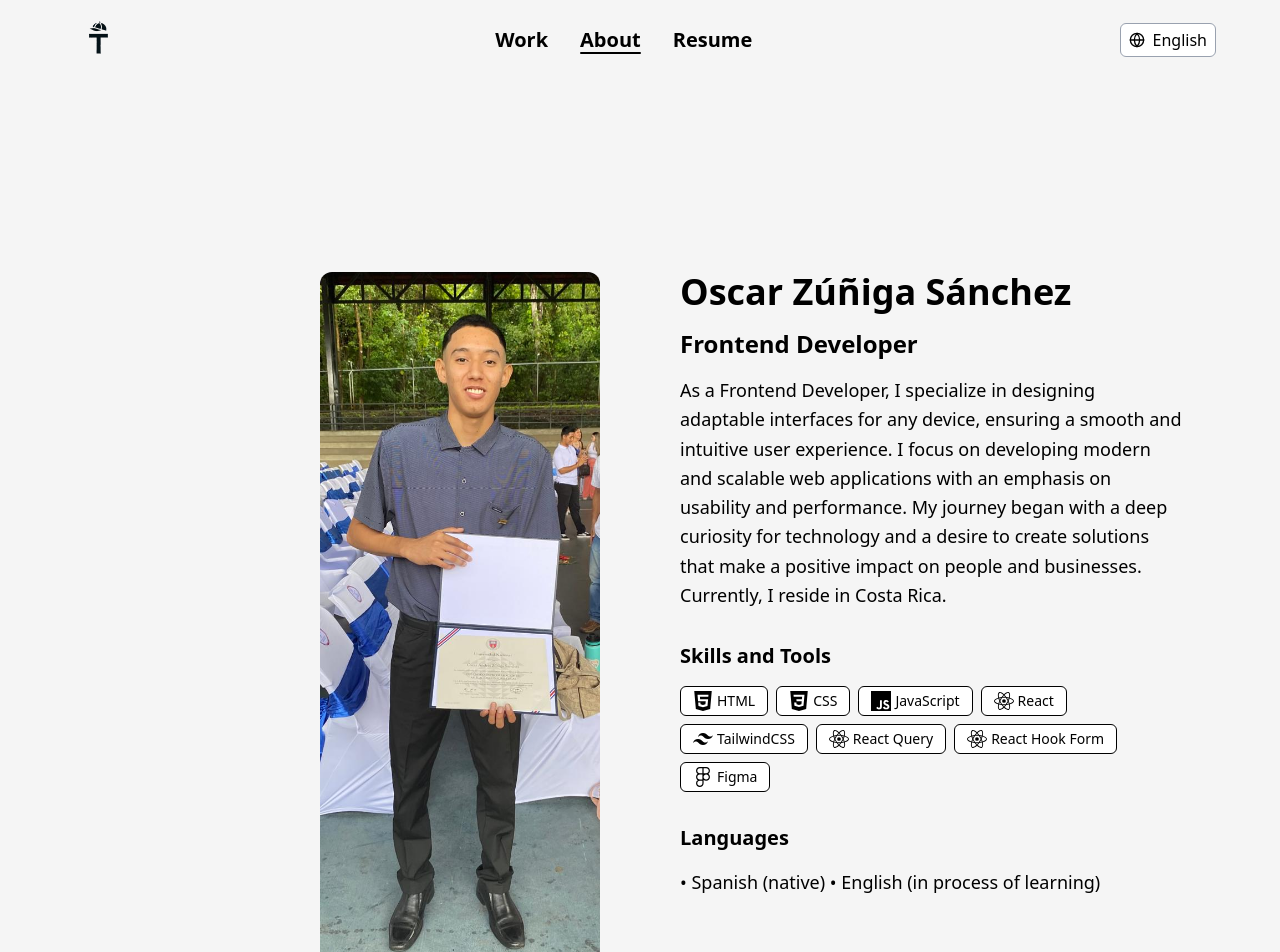
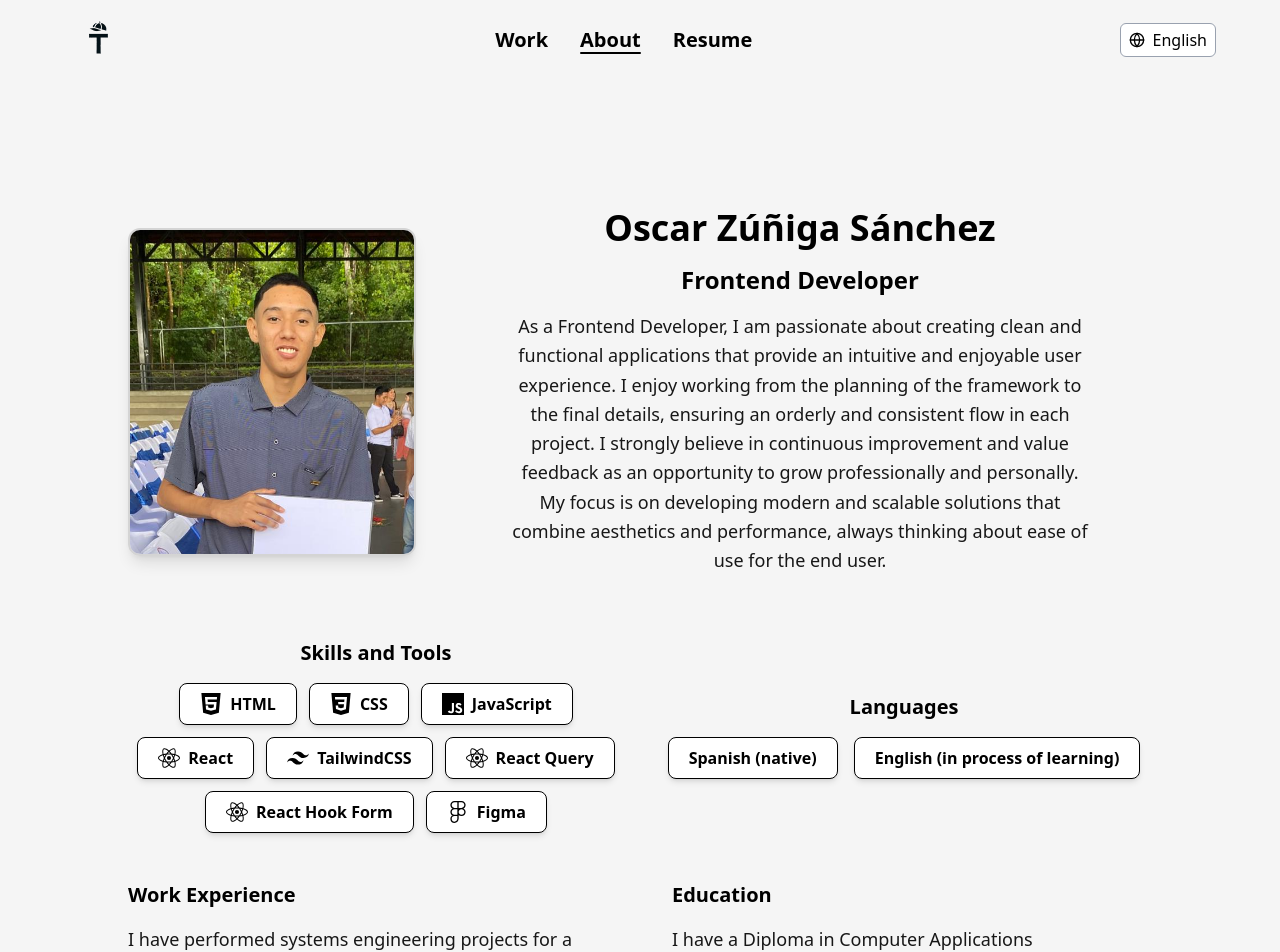
Before and after one commit to TosTar21/Portafolio_TosTar, a React (Vite) app: page /about in a window 1280 px wide. Shown: the top 952 px of the page. Built offline with nearby package versions, Linux system fonts and the light colour scheme.

Commit message:
refactor: I changed the structure of the page about me

```diff
--- a/src/components/Sections/AboutMe.tsx
+++ b/src/components/Sections/AboutMe.tsx
@@ -1,4 +1,14 @@
-import { SiCss3, SiFigma, SiHtml5, SiJavascript, SiReact, SiTailwindcss, SiTypescript } from "react-icons/si";
+import React from "react";
+import { FaGithub, FaExternalLinkAlt } from "react-icons/fa";
+import {
+  SiCss3,
+  SiFigma,
+  SiHtml5,
+  SiJavascript,
+  SiReact,
+  SiTailwindcss,
+  SiTypescript,
+} from "react-icons/si";
 import { aboutData } from "../../data/about";
 import { useLanguage } from "../../hooks/useLanguage";
 import { useTheme } from "../../hooks/useTheme";
@@ -9,7 +19,6 @@ const AboutMe = () => {
   const { language } = useLanguage();
   const about = aboutData[language];
 
-  // Mapeo de cada skill a su ícono y URL oficial
   const techData: { [key: string]: { icon: React.ComponentType<{ size?: number }>, link: string } } = {
     HTML: { icon: SiHtml5, link: "https://www.w3schools.com/html/" },
     CSS: { icon: SiCss3, link: "https://www.w3schools.com/Css/" },
@@ -25,40 +34,53 @@ const AboutMe = () => {
   return (
 <motion.section
   className={`
-        min-h-screen w-full flex flex-col items-center
-        pt-12 md:pt-36 px-6 md:px-12 transition-all duration-500
+    min-h-screen w-full flex flex-col items-center justify-center
+    pt-12 md:pt-20 px-6 md:px-12 transition-all duration-500
     ${isDarkMode ? "bg-neutral-800 text-white" : "bg-neutral-100 text-black"}
   `}
   initial={{ opacity: 0, y: 50 }}
   animate={{ opacity: 1, y: 0 }}
   transition={{ duration: 1, ease: "easeOut" }}
 >
-      {/* Sección Superior: Imagen y Datos Básicos */}
-      <div className="max-w-7xl w-full mx-auto grid grid-cols-1 md:grid-cols-2 gap-10 md:gap-20 items-start">
-        {/* Columna de la imagen */}
-        <div className="relative flex justify-center md:justify-end">
+  <div className="max-w-5xl w-full mx-auto flex flex-col items-center gap-16">
+    {/* Fila 1: Imagen */}
+    <div className="flex flex-col md:flex-row items-center justify-center gap-8 w-full">
+
+    <div
+      className={`
+        flex-shrink-0 transition-transform duration-300
+        hover:scale-105 hover:shadow-2xl
+        `}
+        >
       <img
         src={about.image}
         alt={about.name}
-  className="
-    rounded-xl
-    w-auto       /* El ancho se ajusta automáticamente a su contenido */
-    h-auto       /* La altura se ajusta automáticamente a su contenido */
-    max-w-[200px]  /* Máximo de 200px en pantallas pequeñas */
-    md:max-w-[280px] /* Máximo de 280px en pantallas medianas en adelante */
-"
+        className={`
+          w-60 h-70 md:w-72 md:h-82 rounded-xl
+          object-cover object-[top]
+          border-2 shadow-lg
+          ${isDarkMode ? "border-neutral-600" : "border-neutral-300"}
+          transition-transform duration-300
+          `}
           />
     </div>
 
-        {/* Columna de texto */}
-        <div className="flex flex-col space-y-4 justify-center">
+    {/* Fila 2: Texto */}
+    <div className="flex flex-col space-y-4 text-center items-center w-full px-2 md:px-16">
       <h2 className="text-3xl md:text-4xl font-bold">{about.name}</h2>
-          <h3 className="text-xl md:text-2xl font-semibold">{about.title}</h3>
-          <p className="text-base md:text-lg leading-relaxed">{about.description}</p>
+      <h3 className="text-xl md:text-2xl font-semibold text-primary">{about.title}</h3>
+      <p className="text-base md:text-lg leading-relaxed opacity-90 max-w-2xl mx-auto">
+        {about.description}
+      </p>
+    </div>
+          </div>
 
+    {/* Fila 3: Skills y Languages */}
+    <div className="flex flex-col md:flex-row gap-8 w-full justify-center items-center">
       {/* Skills */}
-          <h4 className="text-lg md:text-xl font-bold mt-4">{about.skillsTitle}</h4>
-          <div className="flex flex-wrap gap-2">
+      <div className="flex-1 flex flex-col items-center">
+        <h4 className="text-lg md:text-xl font-bold">{about.skillsTitle}</h4>
+       <div className="flex flex-wrap gap-3 mt-4 justify-center">
   {about.skills.map((skill, i) => {
     const tech = techData[skill] || { icon: SiReact, link: "https://reactjs.org" };
     const IconComponent = tech.icon;
@@ -68,42 +90,51 @@ const AboutMe = () => {
         href={tech.link}
         target="_blank"
         rel="noopener noreferrer"
-                  className={`
-                    inline-flex items-center gap-1 border px-3 py-1 rounded-md text-sm font-medium
-                    transition-colors hover:bg-opacity-90
-                    ${isDarkMode ? "border-white bg-[#262626] text-white" : "border-black bg-white text-black"}
+        className={`inline-flex items-center gap-2 border px-5 py-2 rounded-lg text-base font-semibold shadow-md
+          transition-transform duration-200 hover:scale-110
+          ${isDarkMode ? "border-white bg-[#262626] text-white hover:bg-neutral-700" : "border-black bg-white text-black hover:bg-gray-100"}
         `}
       >
-                  {IconComponent && <IconComponent size={20} />}
-                  <span>{skill}</span>
+        {IconComponent && <IconComponent size={22} />}
+        {skill}
       </a>
     );
   })}
 </div>
-
-          {/* Idiomas debajo de las skills */}
-          <h4 className="text-lg md:text-xl font-bold mt-4">{about.languagesTitle}</h4>
-          <p className="text-base md:text-lg leading-relaxed">
-            {about.languagesDescription}
-          </p>
+      </div>
+{/* Languages */}
+<div className="flex-1 flex flex-col items-center">
+  <h4 className="text-lg md:text-xl font-bold">{about.languagesTitle}</h4>
+  <div className="flex flex-wrap gap-4 mt-4 justify-center">
+    {about.languagesDescription.filter(Boolean).map((lang, i) => (
+      <span
+        key={i}
+        className={`inline-flex items-center gap-2 border px-5 py-2 rounded-lg text-base font-semibold shadow-md
+          transition-transform duration-200 hover:scale-110
+          ${isDarkMode ? "border-white bg-[#262626] text-white hover:bg-neutral-700" : "border-black bg-white text-black hover:bg-gray-100"}
+        `}
+      >
+        {lang.trim()}
+      </span>
+    ))}
   </div>
 </div>
 
-      {/* Sección Inferior: Experiencia y Educación */}
-      <div className="max-w-7xl w-full mx-auto grid grid-cols-1 md:grid-cols-2 gap-10 md:gap-20 mt-12">
-        {/* Experiencia Laboral */}
+    </div>
+  </div>
+
+  {/* Experiencia y Educación */}
+  <div className="max-w-5xl w-full mx-auto grid grid-cols-1 md:grid-cols-2 gap-10 md:gap-16 mt-12">
     <div className="space-y-4">
       <h4 className="text-lg md:text-xl font-bold">{about.workExperienceTitle}</h4>
-          <p className="text-base md:text-lg leading-relaxed">
+      <p className="text-base md:text-lg leading-relaxed opacity-90">
         {about.workExperienceDescription}
       </p>
     </div>
-
-        {/* Educación */}
     <div className="space-y-4">
       <h4 className="text-lg md:text-xl font-bold">{about.educationTitle}</h4>
-          <p className="text-base md:text-lg leading-relaxed">
-            {about.educationDescription }
+      <p className="text-base md:text-lg leading-relaxed opacity-90">
+        {about.educationDescription}
       </p>
     </div>
   </div>
--- a/src/components/Sections/Project.tsx
+++ b/src/components/Sections/Project.tsx
@@ -22,7 +22,7 @@ const Project = () => {
         animate={{ opacity: 1, y: 0 }}
         transition={{ duration: 1, ease: "easeOut", delay: 0.2 }}
       >
-        {language === "en" ? "Projects" : "Proyectos"}
+        {language === "en" ? "My Projects" : "Mis Proyectos"}
       </motion.h1>
       <ProjectsList />
     </motion.section>
--- a/src/data/about.ts
+++ b/src/data/about.ts
@@ -4,40 +4,28 @@ export const aboutData = {
     en: {
       name: "Oscar Zúñiga Sánchez",
       title: "Frontend Developer",
-      description: `As a Frontend Developer, I specialize in designing adaptable interfaces
-                    for any device, ensuring a smooth and intuitive user experience.
-                    I focus on developing modern and scalable web applications
-                    with an emphasis on usability and performance.
-                    My journey began with a deep curiosity for technology
-                    and a desire to create solutions that make a positive impact
-                    on people and businesses. Currently, I reside in Costa Rica.`,
+      description: `As a Frontend Developer, I am passionate about creating clean and functional applications that provide an intuitive and enjoyable user experience. I enjoy working from the planning of the framework to the final details, ensuring an orderly and consistent flow in each project. I strongly believe in continuous improvement and value feedback as an opportunity to grow professionally and personally. My focus is on developing modern and scalable solutions that combine aesthetics and performance, always thinking about ease of use for the end user.`,
       image: "./fotoPerfil.jpg", // Ajusta esta ruta a la imagen que quieras mostrar
       skillsTitle: "Skills and Tools",
       skills: ["HTML", "CSS","JavaScript","React", "TailwindCSS", "React Query", "React Hook Form", "Figma"],
       workExperienceTitle: "Work Experience",
       workExperienceDescription: "I have performed systems engineering projects for a Nursing Home in Santa Cruz, Guanacaste. This included the development of an informative website and the implementation of functionalities related to internal management, providing improvements in efficiency and quality of service.",
       languagesTitle: "Languages",
-      languagesDescription: " • Spanish (native) • English (in process of learning)",
+      languagesDescription: ["Spanish (native)" ,"English (in process of learning)"],
       educationTitle: "Education",
       educationDescription: "I have a Diploma in Computer Applications Programming from the National University of Costa Rica. Currently I am in the 4th year of the career of Information Systems Engineering at the same university, with the possibility of graduating with a Bachelor's Degree in Engineering in Information Systems soon.",
     },
     es: {
       name: "Oscar Zúñiga Sánchez",
       title: "Desarrollador Frontend",
-      description: `Como Desarrollador Frontend, me especializo en diseñar interfaces adaptables
-                    para cualquier dispositivo, garantizando una experiencia de usuario fluida e intuitiva.
-                    Me concentro en desarrollar aplicaciones web modernas y escalables,
-                    con énfasis en la usabilidad y el rendimiento.
-                    Mi trayectoria comenzó con una profunda curiosidad por la tecnología
-                    y el deseo de crear soluciones que generen un impacto positivo
-                    en las personas y en los negocios. Actualmente, resido en Costa Rica.`,
+      description: `Como Desarrollador Frontend, me apasiona crear aplicaciones limpias y funcionales que brinden una experiencia de usuario intuitiva y agradable. Disfruto trabajar desde la planificación de la estructura hasta los detalles finales, asegurando un flujo ordenado y consistente en cada proyecto. Creo firmemente en la mejora continua y valoro las retroalimentaciones como una oportunidad para crecer profesional y personalmente. Mi enfoque está en desarrollar soluciones modernas y escalables que combinan estética y rendimiento, siempre pensando en facilitar el uso para el usuario final.`,
       image: "./fotoPerfil.jpg", // Ajusta esta ruta a la imagen que quieras mostrar
       skillsTitle: "Habilidades y Herramientas",
       skills: ["HTML", "CSS","JavaScript","React", "TailwindCSS", "React Query", "React Hook Form", "Figma"],
       workExperienceTitle: "Experiencia Laboral",
       workExperienceDescription: "He realizado proyectos de ingeniería en sistemas para un Hogar de Ancianos en Santa Cruz, Guanacaste. Esto incluye el desarrollo de un sitio web informativo y la implementación de funcionalidades relacionadas con la gestión interna, aportando mejoras en la eficiencia y en la calidad del servicio.",
       languagesTitle: "Idiomas",
-      languagesDescription: " • Español (nativo) • Inglés (en proceso de aprendizaje)",
+      languagesDescription: ["Español (nativo)", "Inglés (en proceso de aprendizaje)"],
       educationTitle: "Educación",
       educationDescription: "Cuento con un Diplomado en Programación de Aplicaciones Informáticas de la Universidad Nacional de Costa Rica. Actualmente curso el 4.º año de la carrera de Ingeniería en Sistemas de Información en la misma universidad, con posibilidad de graduarme de Bachillerato en Ingeniería en Sistemas de Información próximamente",
     }
```
Also changed, not shown: src/components/microcomponents/ProjectCard.tsx (+57 -52 lines), src/components/microcomponents/ProjectCarousel.tsx (deleted, +0 -67 lines), src/components/microcomponents/ProjectList.tsx (+15 -15 lines). Lines whose indentation alone changed are shown as unchanged.
